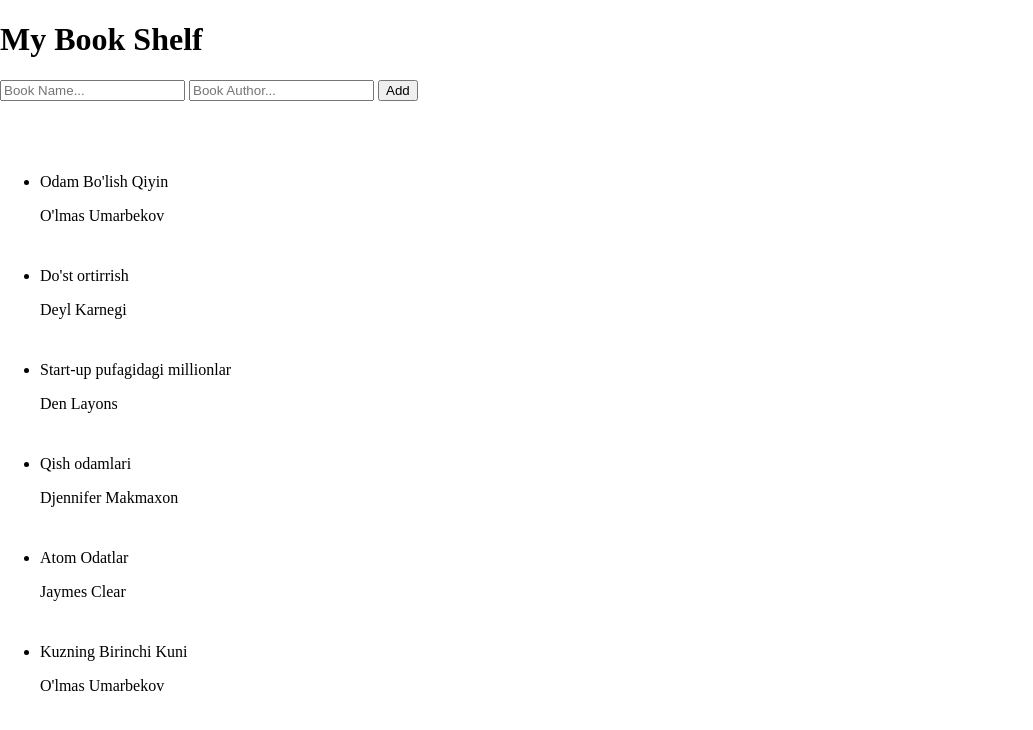
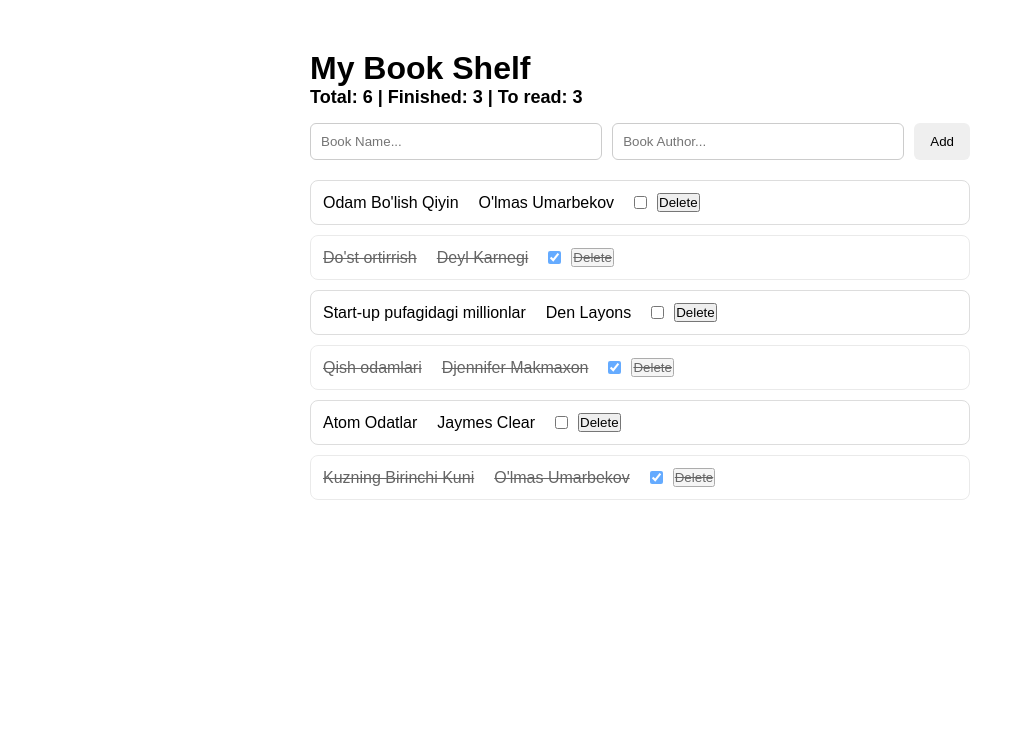
Before and after one commit to asad-hunter00/Javascript-hard, a plain HTML site: page js12/index.html in a window 1280 px wide. Shown: the whole page, without its empty margins (0-1033 px from the left). Drawn offline with Linux system fonts and the light colour scheme.

Commit message:
first hard js

```diff
--- a/js12/main.js
+++ b/js12/main.js
@@ -1,4 +1,4 @@
-const books = [
+let books = [
   {
     id: 1,
     title: "Odam Bo'lish Qiyin",
@@ -46,12 +46,22 @@ const message = document.getElementById("message");
 const list = document.getElementById("list");
 
 function renderFunc() {
+
   list.innerHTML = "";
+
+  if (books.length === 0) {
+    message.textContent = "Your shelf is empty.Add a book."
+
+  }
 
   for (let i = 0; i < books.length; i++) {
     const book = books[i];
 
     const li = document.createElement("li");
+
+    if (book.finished) {
+      li.classList.add("finished")
+    }
 
     const titleP = document.createElement("p");
     titleP.textContent = ` ${book.title}`;
@@ -59,17 +69,47 @@ function renderFunc() {
     const authorP = document.createElement("p");
     authorP.textContent = ` ${book.author}`;
 
+    const input = document.createElement("input")
+    input.type = "checkbox"
+    input.checked = book.finished
+
+    input.addEventListener("change", () => {
+      book.finished = !book.finished;
+
+      renderFunc();
+      form.reset()
+    });
+
+
+    const button = document.createElement("button")
+    button.textContent = "Delete"
+
+    button.addEventListener("click", () => {
+      const gt = confirm("Remove this book?")
+
+
+
+      if (gt) {
+        books = books.filter(item => item.id !== book.id)
+        renderFunc()
+      }
+    })
+
+
+
     li.append(titleP);
     li.append(authorP);
+    li.append(input)
+    li.append(button)
 
     list.appendChild(li);
   }
 
-  input.addEventListener("change", () => {
-    book.finished = !book.finished;
 
-    renderFunc();
-  });
+
+summaryNew()
+
+
 }
 
 renderFunc();
@@ -85,3 +125,16 @@ form.addEventListener("submit", (e) => {
 
   books.push(addBook);
 });
+
+
+
+function summaryNew() {
+  const total = books.length
+
+    const finished = books.filter(item => item.finished).length
+
+    const toRead = total - finished;
+
+    summary.textContent =
+        `Total: ${total} | Finished: ${finished} | To read: ${toRead}`;
+}
--- a/js12/style.css
+++ b/js12/style.css
@@ -1,15 +1,67 @@
-body {
+* {
     margin: 0;
     padding: 0;
     box-sizing: border-box;
 }
 
-ul {
-    padding: 40px;
+body {
+    max-width: 700px;
+    margin: 30px auto;
+    font-family: Arial, sans-serif;
+    padding: 20px;
+}
 
+#summary {
+    margin-bottom: 15px;
+    font-weight: bold;
+    font-size: 18px;
+}
+
+#shelf {
     display: flex;
-        flex-direction: column;
+    gap: 10px;
+    margin-bottom: 20px;
+}
 
+#title,
+#author {
+    flex: 1;
+    padding: 10px;
+    border: 1px solid #ccc;
+    border-radius: 6px;
+}
 
-        gap: 10px;
+#btn {
+    padding: 10px 16px;
+    border: none;
+    border-radius: 6px;
+    cursor: pointer;
 }
+
+#list {
+    list-style: none;
+}
+
+#list li {
+    display: flex;
+    align-items: center;
+    gap: 10px;
+    padding: 12px;
+    margin-bottom: 10px;
+    border: 1px solid #ddd;
+    border-radius: 8px;
+}
+
+#list p {
+    margin-right: 10px;
+}
+
+.finished {
+    opacity: 0.6;
+    text-decoration: line-through;
+}
+
+#message {
+    margin: 15px 0;
+    font-style: italic;
+}
```
Also changed, not shown: js11/index.html (added, +28 -0 lines), js11/main.js (added, +44 -0 lines), js11/style.css (added), 1 other file.
